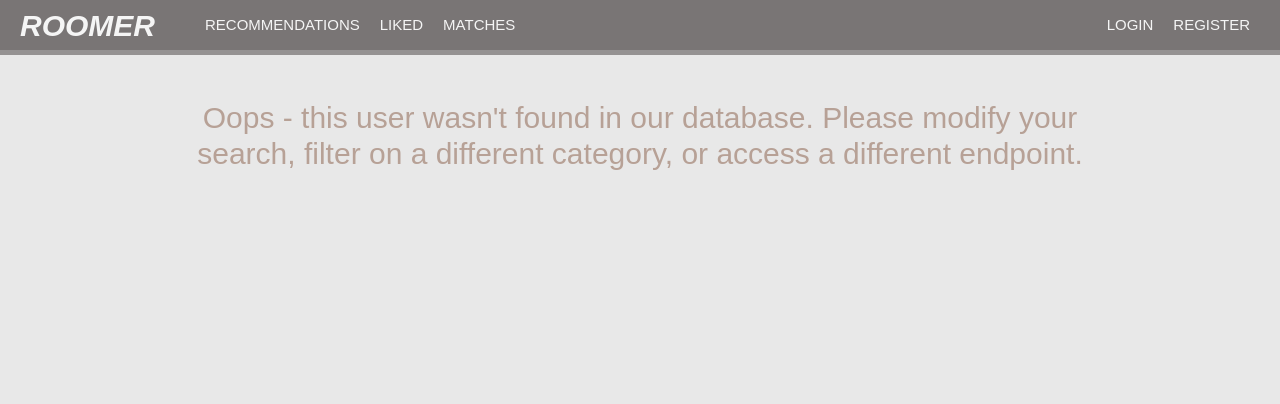
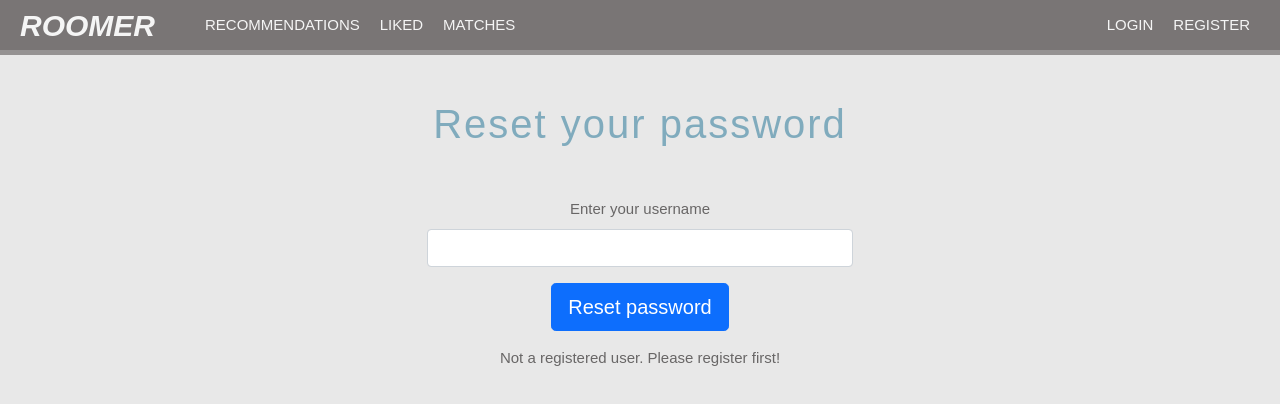
Before and after one commit to ncstiles/roomer, a React (Vite) app in the folder roomer-ui/: page /resetPassword in a window 1280 px wide. Shown: the top 404 px of the page. Built offline with nearby package versions, Linux system fonts and the light colour scheme.

Commit message:
Set up UI for reset password

```diff
--- a/roomer-ui/src/components/App/App.jsx
+++ b/roomer-ui/src/components/App/App.jsx
@@ -16,6 +16,7 @@ import Logout from "../Logout/Logout";
 import Update from "../Update/Update";
 import Liked from "../Liked/Liked";
 import Matches from "../Matches/Matches";
+import ResetPassword from "../ResetPassword/ResetPassword";
 import { Toast, ToastContainer } from "react-bootstrap";
 
 export default function App() {
@@ -345,6 +346,13 @@ export default function App() {
               }
             />
             <Route
+              path="/resetPassword"
+              element={
+                <ResetPassword
+                />
+              }
+            />
+            <Route
               path="/logout"
               element={
                 <Logout
--- a/roomer-ui/src/components/Login/Login.jsx
+++ b/roomer-ui/src/components/Login/Login.jsx
@@ -41,8 +41,8 @@ export default function Login({ loginForm, setLoginForm, isLoggedIn, setIsLogged
       .post(BASE_API_URL + "/login", loginForm)
       .then(() => {
         setIsLoggedIn(true);
-        setIsUpdated((prevVal)=> !prevVal);
-        setCurrentUser(loginForm.username)
+        setIsUpdated((prevVal) => !prevVal);
+        setCurrentUser(loginForm.username);
       })
       .catch((e) => {
         setIsLoggedIn(false);
@@ -54,11 +54,11 @@ export default function Login({ loginForm, setLoginForm, isLoggedIn, setIsLogged
   };
 
   return (
+    <>
       <div className="login card">
         <h1 className="login-header">SIGN IN</h1>
 
         <Form
-        className="login-form"
           noValidate
           validated={validated}
           onSubmit={(event) => handleSubmit(event)}
@@ -90,8 +90,11 @@ export default function Login({ loginForm, setLoginForm, isLoggedIn, setIsLogged
             </Col>
 
             <Col className="mb-3 center-text" lg={12}>
-            <Form.Group controlId="Forgot password?">
-              <a href="#!">Forgot password?</a>
+              <Form.Group
+                controlId="Forgot password?"
+                onClick={() => nav("resetPassword")}
+              >
+                <a href="#.">Forgot password?</a>
               </Form.Group>
             </Col>
           </Row>
@@ -134,5 +137,6 @@ export default function Login({ loginForm, setLoginForm, isLoggedIn, setIsLogged
           </div>
         </Form>
       </div>
+    </>
   );
 }
--- /dev/null
+++ b/roomer-ui/src/components/ResetPassword/ResetPassword.css
@@ -0,0 +1,11 @@
+.reset-text {
+    color: #686666;
+    text-align: center;
+}
+
+.reset-wrapper {
+    margin-top: 50px;
+    display: grid;
+    text-align: center;
+    grid-template-columns: 1fr 1fr 1fr;
+}
--- /dev/null
+++ b/roomer-ui/src/components/ResetPassword/ResetPassword.jsx
@@ -0,0 +1,76 @@
+import * as React from "react";
+import "./ResetPassword.css";
+import { useState } from "react";
+import { Button, Form } from "react-bootstrap";
+import axios from "axios";
+import { BASE_API_URL } from "../../constants";
+
+export default function ResetPassword() {
+  const [validated, setValidated] = useState(false);
+  let [username, setUsername] = useState("");
+  const [showMsg, setShowMsg] = useState(false);
+
+  const handleSubmit = (event) => {
+    console.log('within handle submit')
+    const form = event.currentTarget;
+    if (form.checkValidity() === false){
+      event.preventDefault();
+      event.stopPropagation();
+    }
+    setValidated(true);
+    if (form.checkValidity() === true) {
+      event.preventDefault();
+      event.stopPropagation();
+      setUsername(event.target.username.value);
+      resetPassword();
+    }
+  };
+
+  const resetPassword = () => {
+    axios({
+      method: "get",
+      url: `${BASE_API_URL}/resetPassword/${username}`,
+    })
+      .then((res) => {
+        showMsg(true);
+      })
+      .catch((e) => {
+        showMsg(false);
+      })
+  };
+
+  console.log("inside reset password");
+  return (
+    <div>
+      <h1 className="tab-header">Reset your password</h1>
+      <div className="reset-wrapper">
+            <h1></h1>
+            <Form
+              noValidate
+              validated={validated}
+              onSubmit={(event) => handleSubmit(event)}>
+              {/* username */}
+              <Form.Group controlId="username" className="mb-3">
+                <Form.Label className="reset-text">
+                  Enter your username
+                </Form.Label>
+                <Form.Control required/>
+                <Form.Control.Feedback type="invalid">
+                  Please enter your username
+                </Form.Control.Feedback>
+              </Form.Group>
+              <Button size="lg" type="submit" className="mb-3">
+                Reset password
+              </Button>
+
+                {showMsg
+                ?
+                <p className="success">Check your email for a password reset link!</p>
+                :
+                <p className="reset-text">Not a registered user.  Please register first!</p>
+                }
+            </Form>
+      </div>
+    </div>
+  );
+}
```
Also changed, not shown: 1 other file (tests, documents, lock files or other folders). Lines whose indentation alone changed are shown as unchanged.
